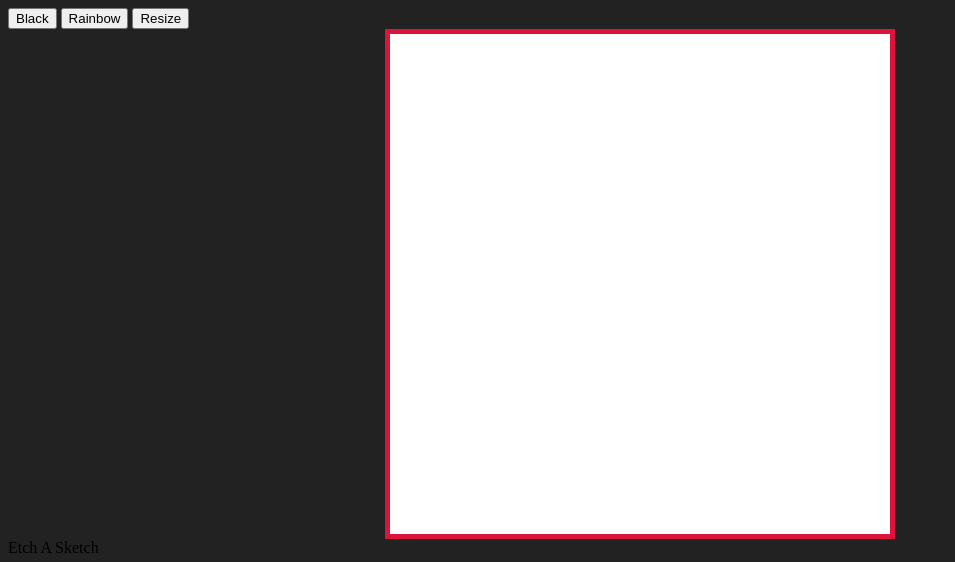
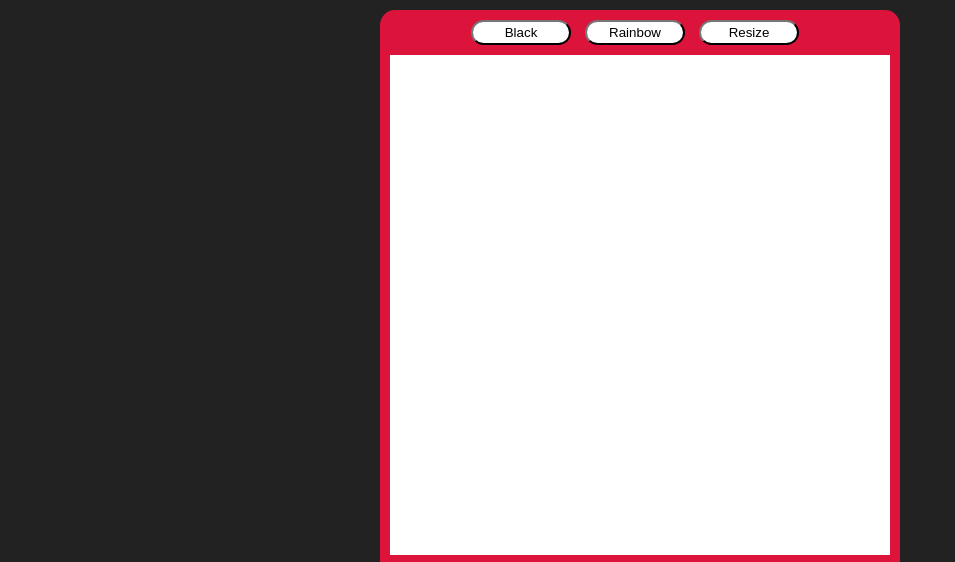
Before and after one commit to mre91/Etch-a-Sketch, a plain HTML site: page index.html in a window 1280 px wide. Shown: the top 562 px of the page, without its empty margins (0-955 px from the left). Drawn offline with Linux system fonts and the light colour scheme.

Commit message:
formatted buttons and footer

```diff
--- a/style.css
+++ b/style.css
@@ -1,12 +1,35 @@
 body {
     background: #222222;
+}
+
+button {
+    background: white;
+    border-color: #222222;
+    border-radius: 25px;
+    color: black;
+    height: 25px;
+    margin-right: 10px;
+    width: 100px;
+}
+
+#buttons {
+    background-color: crimson;
+    border-radius: 15px 15px 0px 0px;
+    display: block;
+    margin: 0 auto;
+    margin-top: 10px;
+    padding-top: 10px;
+    padding-bottom: 0px;
+    position: relative;
+    text-align: center;
+    width: 520px;
 }
 
 #container {
     background-color: white;
     border-color: crimson;
     border-style: solid;
-    border-width: 5px;
+    border-width: 10px;
     display: grid;
     grid-template-columns: repeat(var(--numCol), auto);
     margin: 0 auto;
@@ -14,14 +37,17 @@ body {
     width: 500px;
 }
 
-#reset {
-    margin-top: 25px;
+#footer {
+    background-color: crimson;
+    border-radius: 0px 0px 15px 15px;
+    color: gold;
+    display: block;
+    font-size: large;
+    font-weight: bold;
+    margin: 0 auto;
+    padding-top: 10px;
+    padding-bottom: 10px;
     position: relative;
-    top: 100%;
-    left: 50%;
-    transform: translate(-50%, -50%);
+    text-align: center;
+    width: 520px;
 }
-
-.cell {
-    background-color: white;
-}
```
